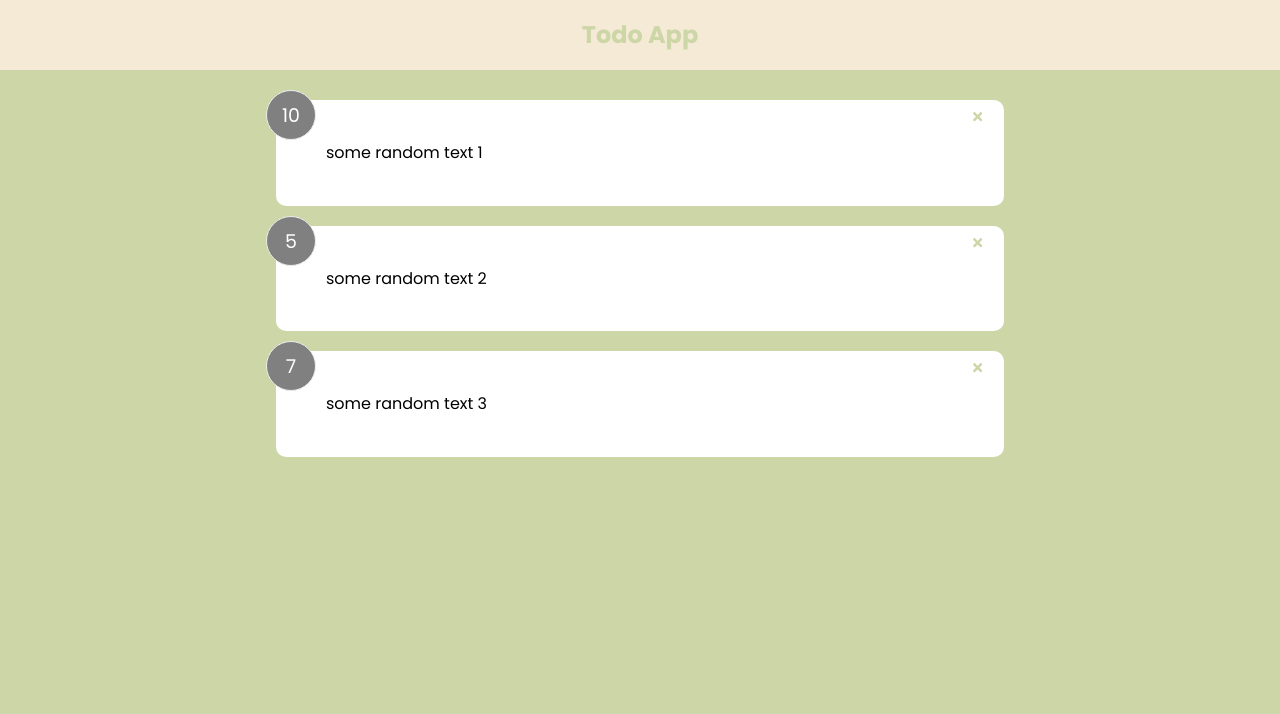
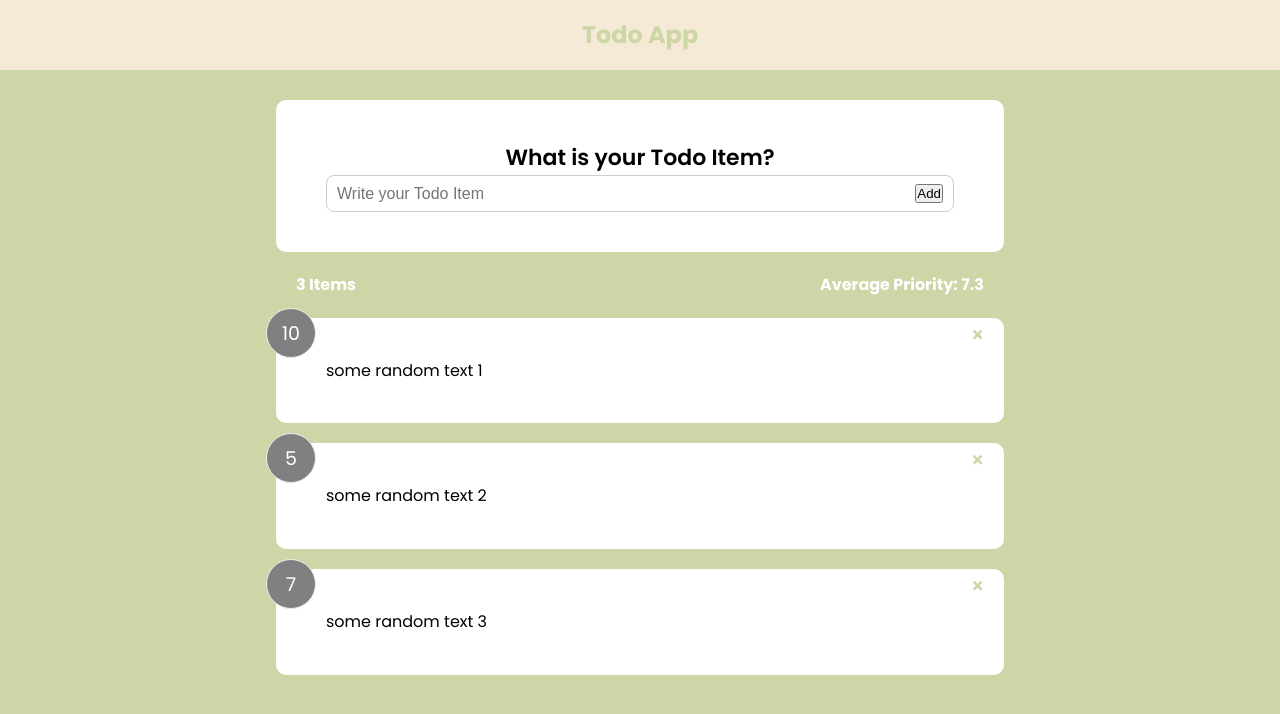
Before and after one commit to NavSainiUofT/React-TODO-App, a React (Vite) app: page / in a window 1280 px wide. Shown: the top 714 px of the page. Built offline with nearby package versions, Linux system fonts and the light colour scheme.

Commit message:
added delete feature, added add form

```diff
--- a/src/App.jsx
+++ b/src/App.jsx
@@ -2,6 +2,8 @@ import { useState } from "react";
 import Header from "./components/Header";
 import TodoList from "./components/TodoList";
 import TodoData from "./data/tododata";
+import TodoStats from "./components/TodoStats";
+import TodoForm from "./components/TodoForm";
 
 
 function App() {
@@ -18,6 +20,11 @@ function App() {
     <>
       <Header/>
       <div className="container">
+      <TodoForm/>
+      <TodoStats todo = {todo}/>
+      </div>
+
+      <div className="container">
         <TodoList todo = {todo} handleDelete={deleteTodo}/>
       </div>
     </>
--- /dev/null
+++ b/src/components/TodoForm.jsx
@@ -0,0 +1,30 @@
+import React from "react";
+import Card from "./shared/Card";
+import { useState } from "react";
+
+function TodoForm() {
+  const [text, setText] = useState("");
+  const handleTextChange = (e) => {
+    setText(e.target.value);
+  };
+
+  return (
+    <Card>
+      <form action="">
+        <h2>What is your Todo Item?</h2>
+        {}
+        <div className="input-group">
+          <input
+            onChange={handleTextChange}
+            type="text"
+            placeholder="Write your Todo Item"
+            value={text}
+          />
+          <button type="submit">Add</button>
+        </div>
+      </form>
+    </Card>
+  );
+}
+
+export default TodoForm;
--- /dev/null
+++ b/src/components/TodoStats.jsx
@@ -0,0 +1,23 @@
+import React from "react";
+
+function TodoStats({ todo }) {
+  //calc avg prio
+  let average =
+  todo.reduce((acc, cur) => {
+    console.log(acc, cur)
+    return acc + cur.priority
+  }, 0) / todo.length;
+
+  average = average.toFixed(1).replace(/[.,]0$/, '')
+
+  return (
+    <div className="container">
+    <div className="feedback-stats">
+      <h4>{todo.length} Items</h4>
+      <h4>Average Priority: {isNaN(average) ? 0 : average}</h4>
+    </div>
+    </div>
+  );
+}
+
+export default TodoStats;
```
